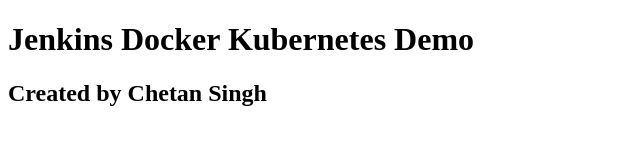
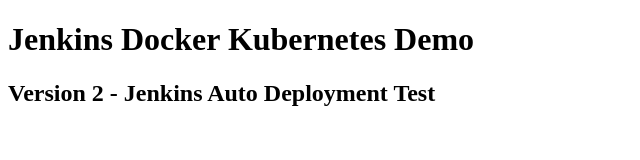
Before and after one commit to chetan22081989/jenkins-docker-k8s-demo, a plain HTML site: page index.html in a window 1280 px wide. Shown: the whole page, without its empty margins (0-640 px from the left). Drawn offline with Linux system fonts and the light colour scheme.

Commit message:
Update index.html

```diff
--- a/index.html
+++ b/index.html
@@ -5,6 +5,6 @@
 </head>
 <body>
     <h1>Jenkins Docker Kubernetes Demo</h1>
-    <h2>Created by Chetan Singh</h2>
+    <h2>Version 2 - Jenkins Auto Deployment Test</h2>
 </body>
 </html>
```
